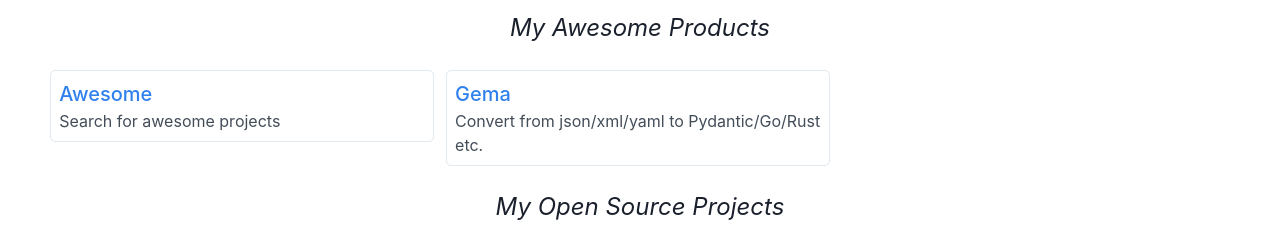
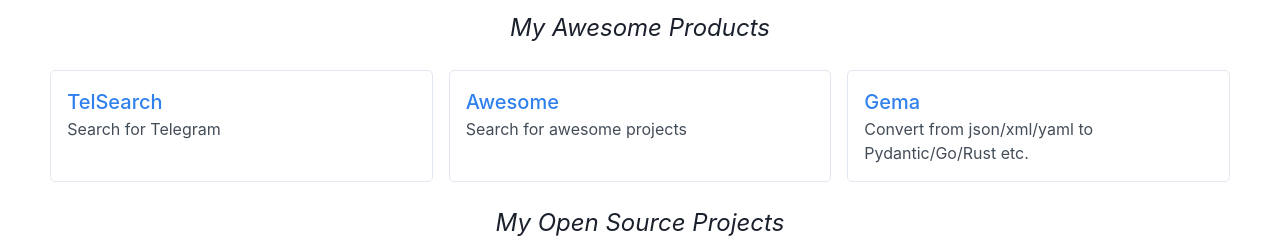
Before and after one commit to long2ice/homepage, a React (Create React App) app: page / in a window 1280 px wide. Shown: the part 303-541 px from the top of the page. Built offline with nearby package versions, Linux system fonts and the light colour scheme.

Commit message:
🦄 refactor: update page

```diff
--- a/src/projects.tsx
+++ b/src/projects.tsx
@@ -62,6 +62,11 @@
   ];
   const products: Array<Product> = [
     {
+      title: "TelSearch",
+      description: "Search for Telegram",
+      link: "https://telsearch.long2ice.io",
+    },
+    {
       title: "Awesome",
       description: "Search for awesome projects",
       link: "https://awesome.long2ice.io",
@@ -77,16 +82,16 @@
       <Center fontSize="2xl" as="em">
         My Awesome Products
       </Center>
-      <Grid mt="2%" templateColumns="repeat(3, 1fr)" gap={2}>
+      <Grid mt="2%" templateColumns="repeat(3, 1fr)" gap={4}>
         {products.map((product) => (
           <GridItem>
-            <LinkBox textDecoration="none">
+            <LinkBox textDecoration="none" h="100%">
               <Box
-                maxW="sm"
                 borderWidth="1px"
                 borderRadius="5px"
                 overflow="hidden"
-                padding={2}
+                padding={4}
+                h="100%"
               >
                 <Text fontSize="xl" fontWeight="medium" color="#3081ED">
                   {product.title}
@@ -110,6 +115,7 @@
             >
               <Image
                 src={`https://github-readme-stats.vercel.app/api/pin/?username=${p.username}&repo=${p.repo}`}
+                alt="github stats"
               />
             </Link>
           </GridItem>
```
